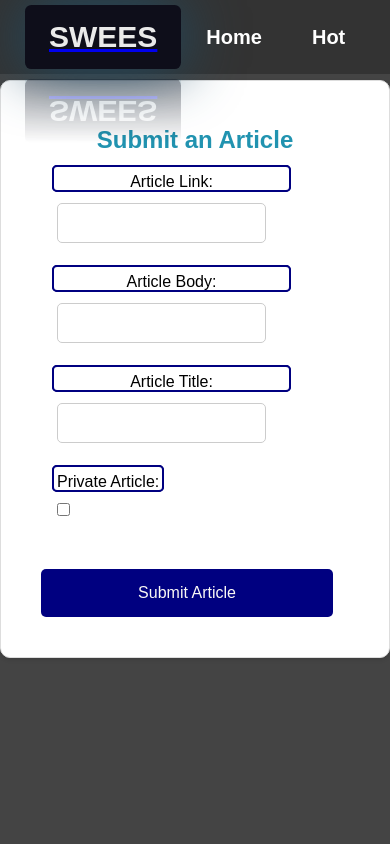
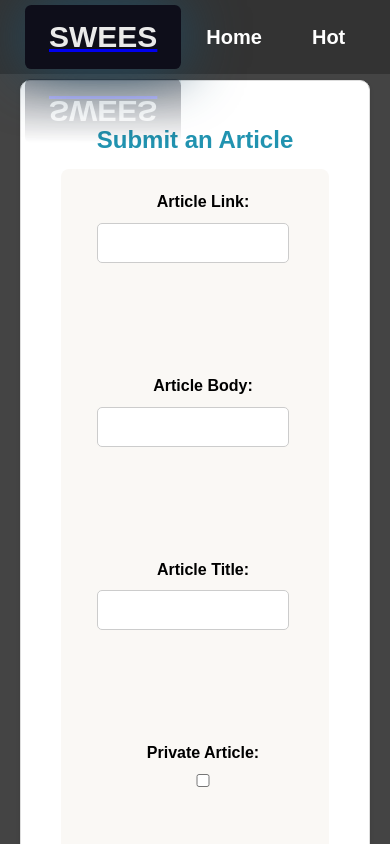
Before and after one commit to SWEES-news/frontend, a React (Create React App) app: page /submitarticle in a window 390 px wide. Shown: the top 844 px of the page. Built offline with nearby package versions, Linux system fonts and the light colour scheme; no server answers.

Commit message:
extended App.css

```diff
--- a/src/App.css
+++ b/src/App.css
@@ -14,7 +14,19 @@ html {
 
   --background-color: var(--off-white);
   --accent-color: var(--navy-blue);
+  --secondary-color: var(--poppy);
+  --tertiary-color: var(--lemon-chiffon);
+  --warning-color: var(--buff);
+  --text-color: var(--bistre);
+
   background-color: var(--background-color);
+  color: var(--text-color);
+}
+
+body {
+  font-family: 'Segoe UI', Tahoma, Geneva, Verdana, sans-serif;
+  line-height: 1.6;
+  padding: 20px;
 }
 
 .wrapper {
@@ -39,6 +51,7 @@ button {
   color: var(--accent-color);
   background: var(--background-color);
 }
+
 button:focus,
 button:hover {
   background: var(--accent-color);
@@ -46,29 +59,38 @@ button:hover {
 }
 
 .error-message {
+  color: var(--warning-color);
+  background-color: var(--lemon-chiffon);
   border: 2px solid var(--buff);
   padding: 1em;
   margin: 1em 0;
   border-radius: 5px;
 }
 
-form input {
+form {
+  background: var(--off-white);
+  padding: 20px;
+  border-radius: 8px;
+}
+
+form input,
+form textarea,
+form select {
   display: block;
   margin: .5rem 0 1rem 0;
   padding: 1rem 0.5rem 0.5rem 0.5rem;
   border-radius: 5px;
   border: 2px solid var(--accent-color);
   font-size: 1rem;
+  width: 100%;
 }
 
 form label {
   margin-left: 1rem;
   display: block;
-  height: 0;
-  width: fit-content;
-  position: relative;
-  z-index: 1;
+  font-weight: bold;
 }
+
 form label::before,
 form label::after {
   content: '';
@@ -80,15 +102,16 @@ form label::after {
   border: 2px solid var(--accent-color);
   border-radius: 5px;
   background-color: white;
-  z-index: -1;
 }
 
 form button {
   margin-right: 1rem;
 }
+
 form button[type=button] {
   border-color: var(--background-color);
 }
+
 form button[type=button]:focus,
 form button[type=button]:hover {
   border-color: var(--accent-color);
@@ -98,3 +121,20 @@ form button[type=submit] {
   background: var(--accent-color);
   color: var(--background-color);
 }
+
+/* Add responsiveness to the form elements */
+@media (max-width: 768px) {
+  .wrapper {
+    padding: 10px;
+  }
+
+  form input,
+  form textarea,
+  form select {
+    padding: 0.8rem 0.4rem;
+  }
+
+  form button {
+    font-size: 1.2rem;
+  }
+}
```
